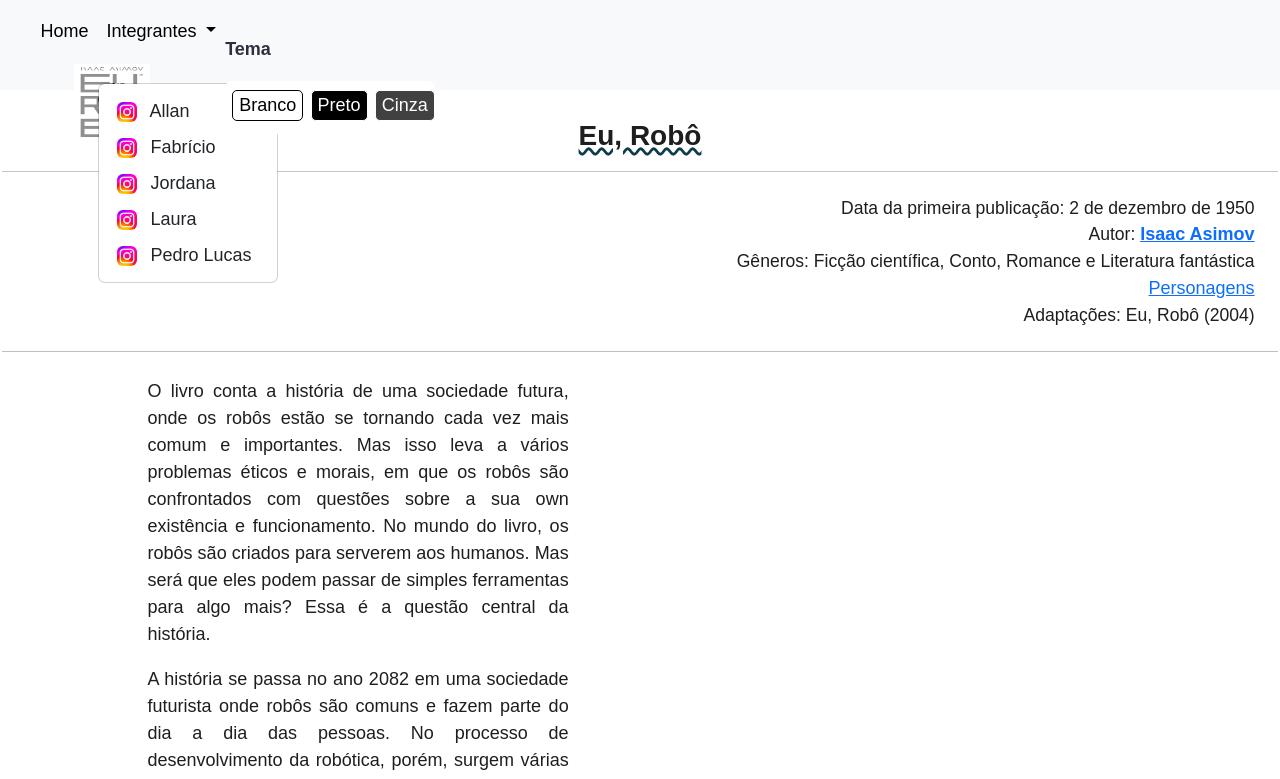
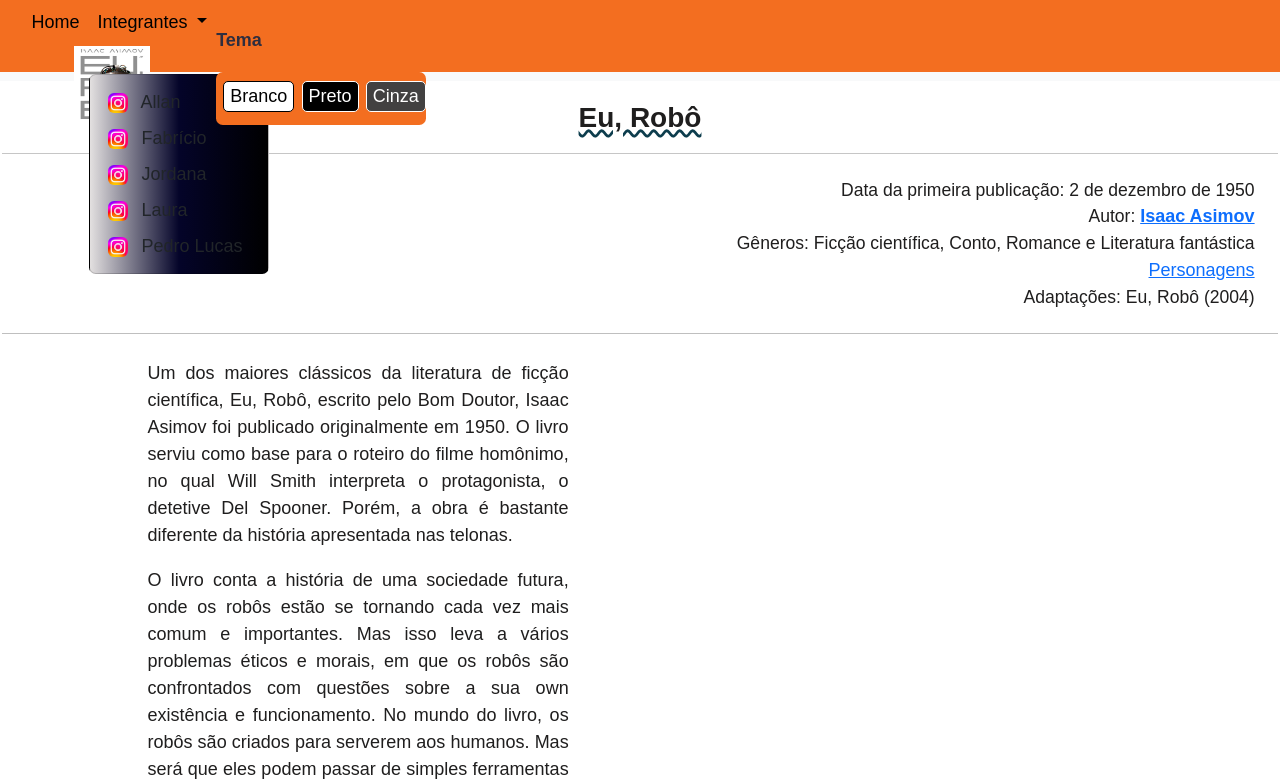
Before and after one commit to meAllanGarcia/ManoelWork, a plain HTML site: page Trabalho - Manoel/index.html in a window 1280 px wide. Both pictures are taken after a click on the button "Integrantes". Shown: the top 779 px of the page. Drawn offline with nearby package versions, Linux system fonts and the light colour scheme.

Commit message:
BETA V2.8
----- NOTAS DE ATUALIZAÇÃO ------

- Bug fixes;
- Cor ao sobrepor o mouse por cima de "GitHub";
- Logo do rodapé clicável (redireciona para o site da E.E. Rachid Jabur);
- Cor na barra de navegação;
- Adição de mais texto
- Cor na barra dos integrantes (após abrir o menu dos integrantes);
- Ajustes do cor da barra de navegação (div dos temas);

Signed-off-by: Allan Gabriel <150678183+meAllanGarcia@users.noreply.github.com>

```diff
--- a/Trabalho - Manoel/index.html
+++ b/Trabalho - Manoel/index.html
@@ -65,13 +65,13 @@
                     <!-- Fim da aba de integrantes -->
 
                     <!-- Início da troca de temas -->
-                    <li class="nav-item dropdown">
+                    <li class="nav-item dropdown" id="dropdown-TemaCores">
                       <p id="temaChange">
                         <strong id="margin-sup_tema" id="strong_temachanger">
                           Tema
                         </strong>
                       </p>
-                      <ul class="dropdown-menu" id="dropdwon-CoresTema">
+                      <ul class="dropdown-menu" id="dropdown-CoresTema">
                         <li class="bot-tema">
                           <strong>
                             <input type="button" class="bot-tema-change" id="bot-temaB" value="Branco" onclick="temaB()">
@@ -125,6 +125,9 @@
             <!-- Div caixa de texto -->
             <div class="texto">
               <p class="hist">
+                Um dos maiores clássicos da literatura de ficção científica, Eu, Robô, escrito pelo Bom Doutor, Isaac Asimov foi publicado originalmente em 1950. O livro serviu como base para o roteiro do filme homônimo, no qual Will Smith interpreta o protagonista, o detetive Del Spooner. Porém, a obra é bastante diferente da história apresentada nas telonas.
+              </p>
+              <p class="hist">
                 O livro conta a história de uma sociedade futura, onde os robôs estão se tornando cada vez mais comum e importantes. Mas isso leva a vários problemas éticos e morais, em que os robôs são confrontados com questões sobre a sua own existência e funcionamento. No mundo do livro, os robôs são criados para serverem aos humanos. Mas será que eles podem passar de simples ferramentas para algo mais? Essa é a questão central da história.
               </p>
               <p class="hist">
@@ -135,6 +138,9 @@
               </p>
               <p class="hist">
                 O objetivo das leis, segundo o próprio Asimov, era tornar possível a coexistência de robôs inteligentes - as leis pressupõem inteligência suficiente para os robôs tomarem suas próprias decisões - e humanos; impedindo assim que aqueles venham a se rebelar contra ou mesmo subjugar estes.
+              </p>
+              <p class="hist">
+                O livro aborda questões éticas e morais relacionadas à inteligência artificial e à interação entre humanos e robôs. Cada conto apresenta uma situação diferente em que essas leis são testadas e exploradas, levando o leitor a refletir sobre as implicações da tecnologia avançada.
               </p>
             </div>
             <!-- Fim da div -->
@@ -163,7 +169,7 @@
           <div class="rodape-div-2">
               <div class="rodape-div-2-coluna">
                   <!-- elemento -->
-                  <span><b>Contatos</b></span>
+                  <span><b>Contato</b></span> email
                   <p>00001089796717sp@al.educacao.sp.gov.br</p>
               </div>
           </div>
--- a/Trabalho - Manoel/style.css
+++ b/Trabalho - Manoel/style.css
@@ -35,14 +35,13 @@ main #container {
     padding: 2px;
 }
 
-nav {
+header nav {
     padding: 0;
-    margin: 0;
+    margin: -9px;
     display: flex;
     justify-content: left;
     text-align: left;
     font-size: 1.02rem;
-    background: fixed;
 }
 
 nav ul li a:hover {
@@ -60,6 +59,18 @@ nav ul li a:hover {
     align-items: center;
     text-align: center;
     font-size: 28px;
+}
+
+#troca-cores {
+    border: 1px solid #ffffff;
+}
+
+header nav ul#dropdown-menu_inte {
+    background: fixed linear-gradient(90deg, #e3e0e0, #040429, #000000);
+}
+
+header nav ul#dropdown-CoresTema {
+    background: fixed #F36E20;
 }
 
 .bot-tema {
@@ -139,7 +150,7 @@ main #content .texto {
     align-items: center;
 }
 
-#dropdwon-CoresTema {
+#dropdown-CoresTema {
     border: none;
     display: flex;
     justify-content: center;
@@ -260,3 +271,7 @@ address {
     color: #be0f0f;
     transition: ease 0.17s;
 }
+
+header nav .container-fluid {
+    background: fixed #F36E20;
+}
```
Lines whose indentation alone changed are shown as unchanged.
